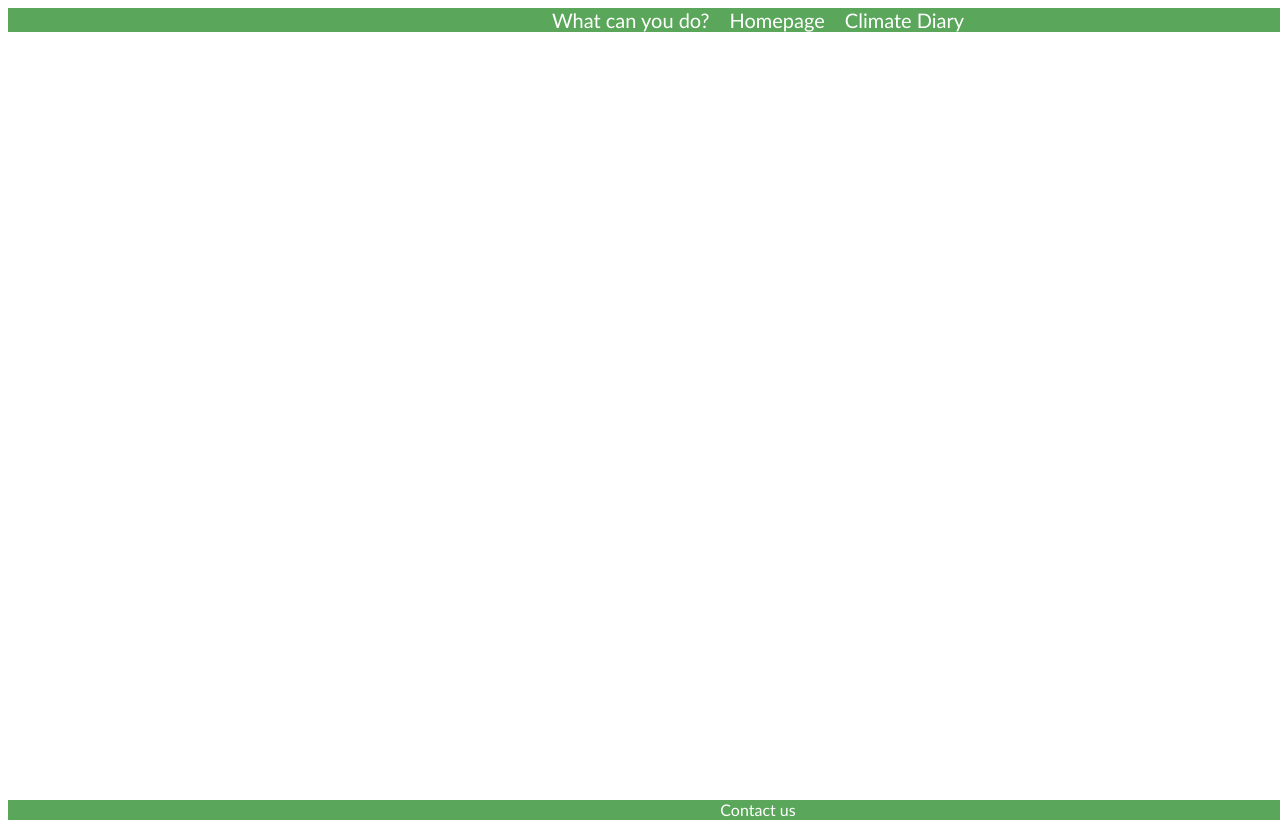
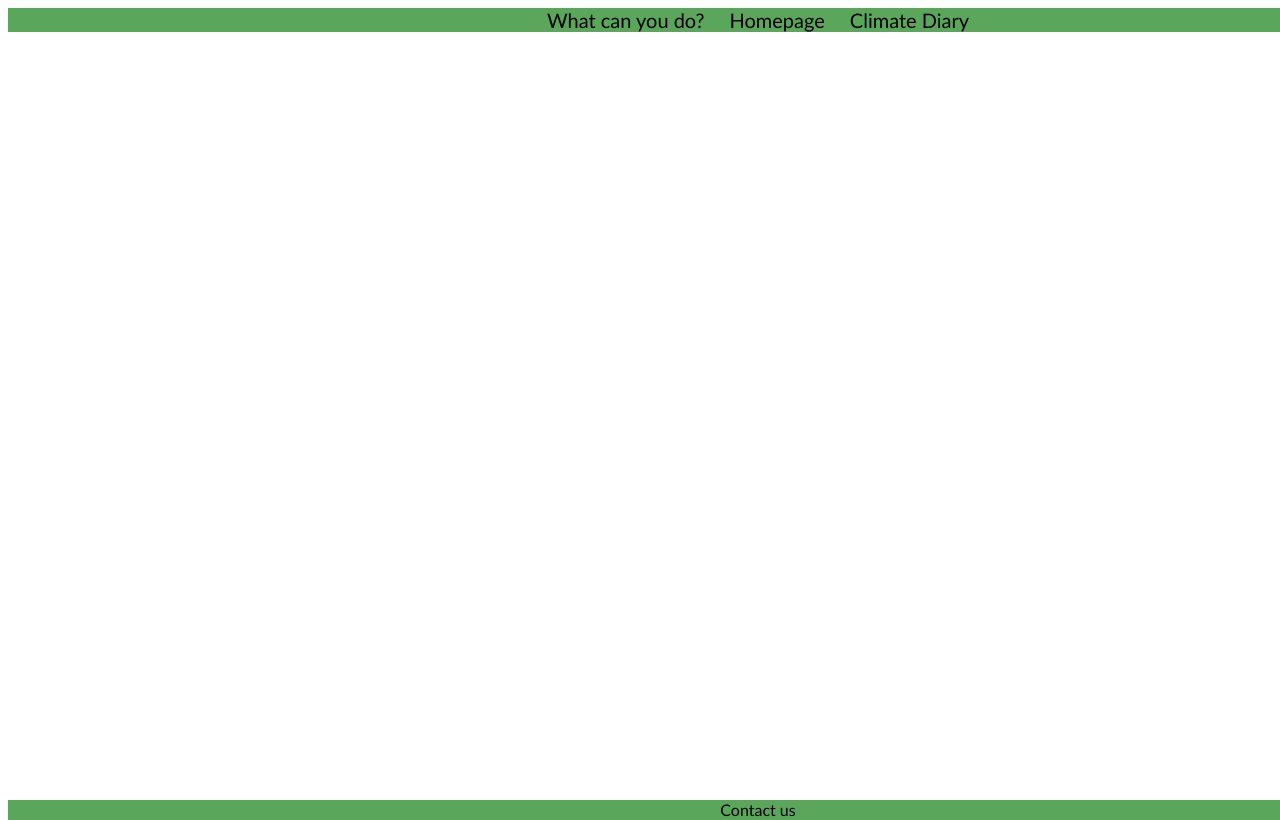
Before and after one commit to Lc22449/91893---Laurence, a plain HTML site: page template.html in a window 1280 px wide. Shown: the top 820 px of the page. Drawn offline with Linux system fonts and the light colour scheme.

Commit message:
Changed text colour and made links open in new tabs

```diff
--- a/Template.css
+++ b/Template.css
@@ -7,13 +7,13 @@ nav {
     display: flex;
     flex-direction: row;
     justify-content: center;
-    gap: 20px;
+    gap: 25px;
     background-color: #5AA65A;
     font-size: 20px;
 }
 
 a {
-    color: white;
+    color: black;
     font-family:'Gill Sans', 'Gill Sans MT', Calibri, 'Trebuchet MS', sans-serif;
     text-decoration: none;
 }
--- a/template.html
+++ b/template.html
@@ -10,16 +10,17 @@
     <div class="container">
     <header>
         <nav>
-            <a href="Abletodo.html" class="splitleft">What can you do?</a>
-            <a href="Homepage" class="splitcentre">Homepage </a>
-            <a href="Diary" class="splitright">Climate Diary</a>
+            <a href="Abletodo.html" target="_blank">What can you do?</a>
+            <a href="Homepage" target="_blank">Homepage </a>
+            <a href="Diary" target="_blank">Climate Diary</a>
         </nav>
     </header>
     <main>
 
+
     </main>
     <footer>
-        <a>Contact us</a>
+        <a href="contact" target="_blank">Contact us</a>
     </footer>
     </div>
 </body>
```
